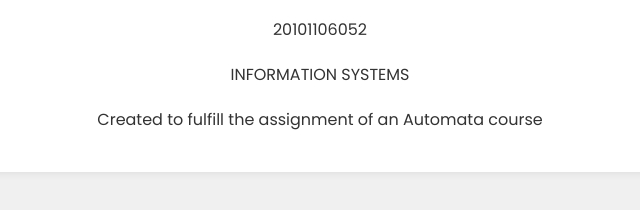
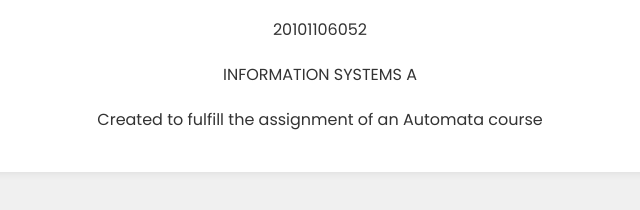
Before and after one commit to yehudapantow26/website-scientificnumberchecker, a plain HTML site: page aboutus.html in a window 1280 px wide. Shown: the part 198-408 px from the top of the page, 320-960 px from the left. Drawn offline with Linux system fonts and the light colour scheme.

Commit message:
Update aboutus.html

```diff
--- a/aboutus.html
+++ b/aboutus.html
@@ -103,7 +103,7 @@
         <h1>About Us</h1>
         <p>YEHUDA BRILLIANT MANDEROS PANTOW</p>
         <p>20101106052</p>
-        <p>INFORMATION SYSTEMS</p>
+        <p>INFORMATION SYSTEMS A</p>
         <p>Created to fulfill the assignment of an Automata course</p>
     </div>
 </body>
```
